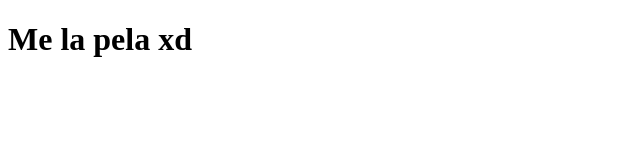
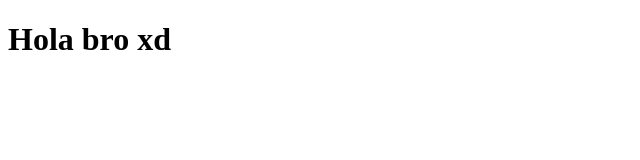
Before and after one commit to BrayanUrrutia/hello-world-git, a plain HTML site: page index.html in a window 1280 px wide. Shown: the whole page, without its empty margins (0-640 px from the left). Drawn offline with Linux system fonts and the light colour scheme.

Commit message:
hola mundo

```diff
--- a/index.html
+++ b/index.html
@@ -10,7 +10,7 @@
 
 <body>
     <h1>
-        Me la pela xd
+        Hola bro xd
 
     </h1>
 </body>
```
